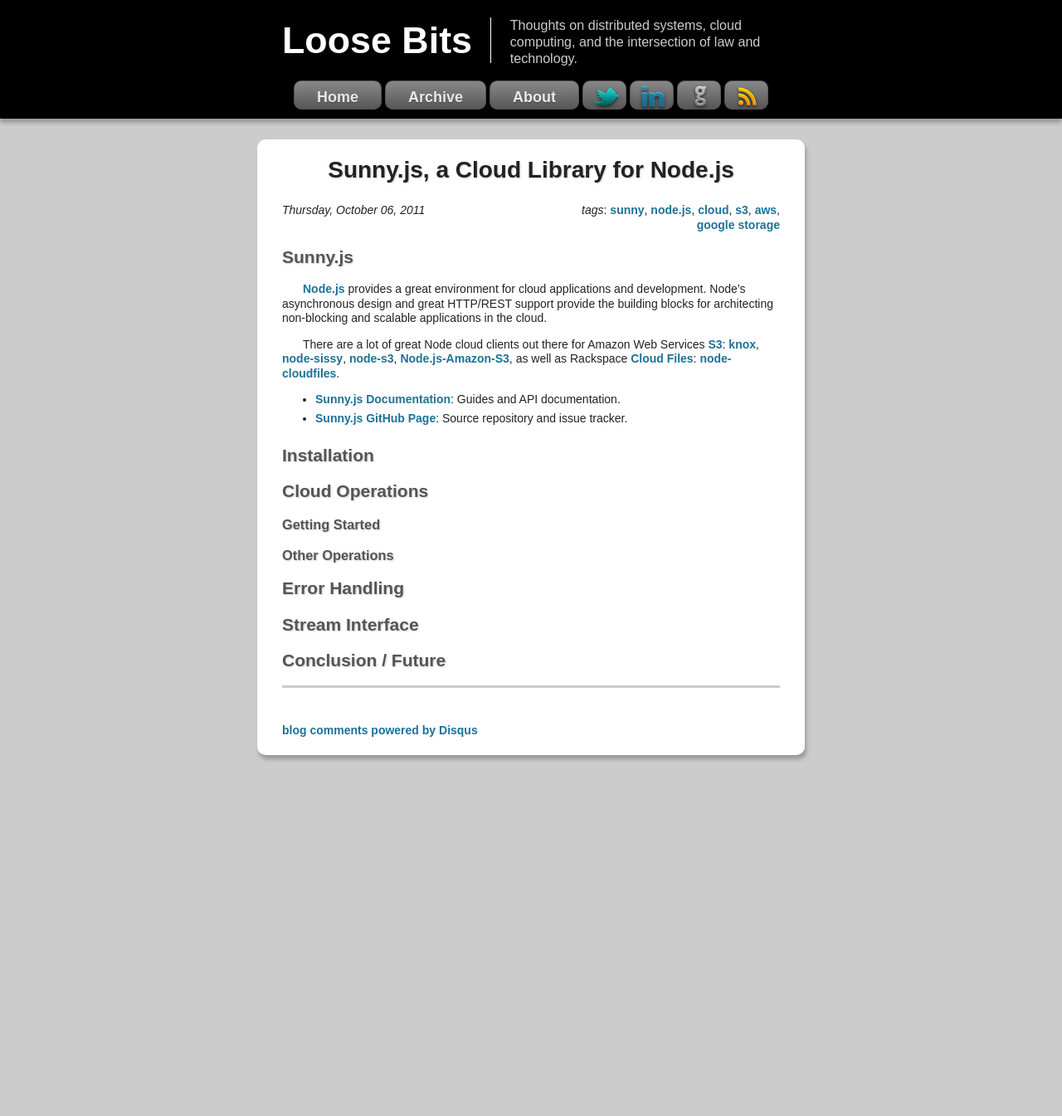
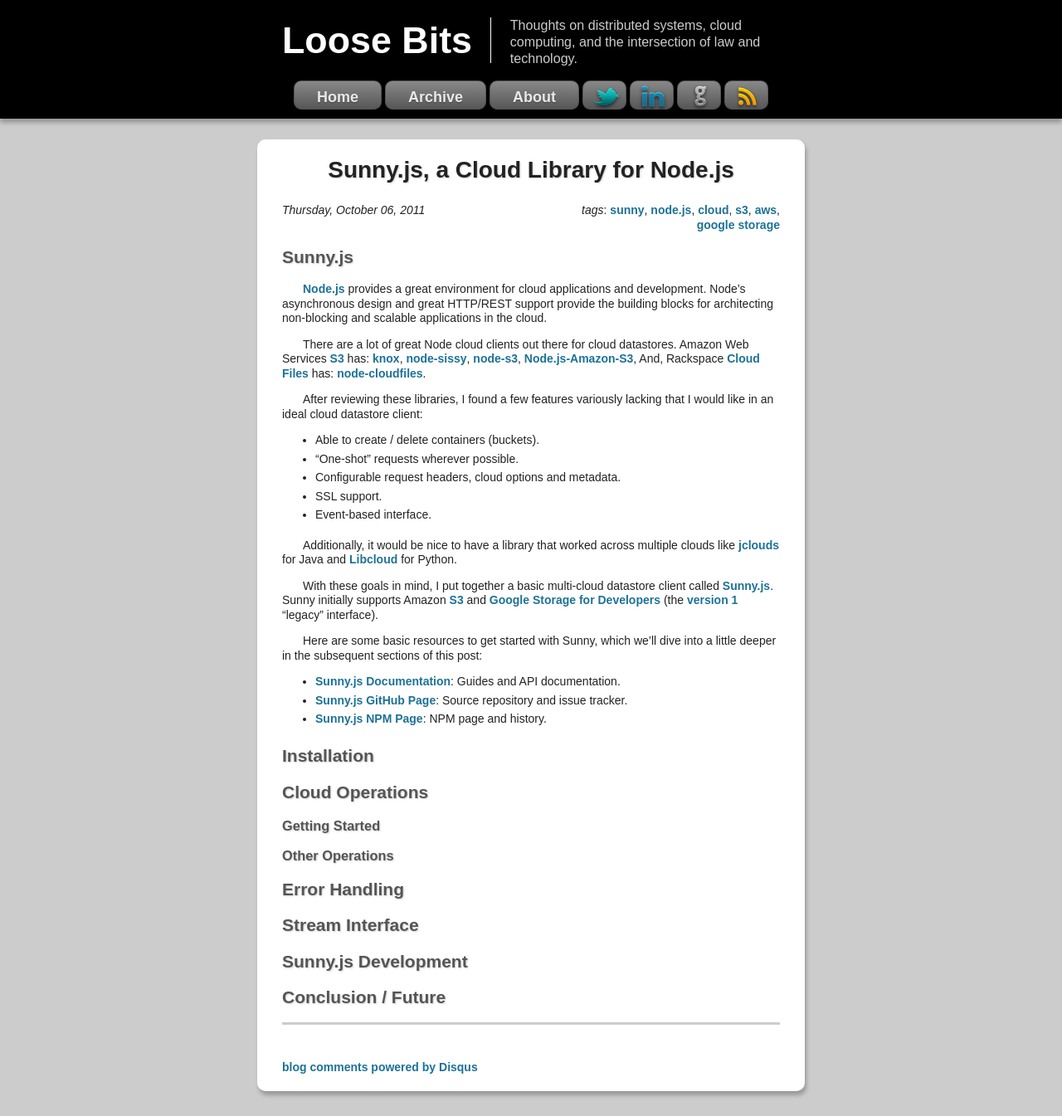
Before and after one commit to ryan-roemer/loose-bits, a Jekyll site: the page built from _posts/2011-10-06-node-sunny.md, in a window 1280 px wide. Shown: the whole page at 83% size. Built offline with Jekyll 4.4.1, drawn with Linux system fonts in a browser that asks for light colours; Markdown is read by kramdown in place of the engine named in the settings; comment, search, counter and statistics services are not loaded; before the commit the page ends 940 px from its top, so only the background shows below that.

Commit message:
Sunny Post: Finish introduction.

```diff
--- a/_posts/2011-10-06-node-sunny.md
+++ b/_posts/2011-10-06-node-sunny.md
@@ -17,15 +17,34 @@
 the building blocks for architecting non-blocking and scalable applications
 in the cloud.
 
-There are a lot of great Node cloud clients out there for
-Amazon Web Services [S3][s3]: [knox][knox], [node-sissy][node-sissy],
+There are a lot of great Node cloud clients out there for cloud datastores.
+Amazon Web Services [S3][s3] has: [knox][knox], [node-sissy][node-sissy],
 [node-s3][node-s3], [Node.js-Amazon-S3][Node.js-Amazon-S3],
-as well as Rackspace [Cloud Files][cf]: [node-cloudfiles][node-cloudfiles].
+And, Rackspace [Cloud Files][cf] has: [node-cloudfiles][node-cloudfiles].
 
+After reviewing these libraries, I found a few features variously lacking that
+I would like in an ideal cloud datastore client:
 
+* Able to create / delete containers (buckets).
+* "One-shot" requests wherever possible.
+* Configurable request headers, cloud options and metadata.
+* SSL support.
+* Event-based interface.
+
+Additionally, it would be nice to have a library that worked across multiple
+clouds like [jclouds][jclouds] for Java and [Libcloud][libcloud] for Python.
+
+With these goals in mind, I put together a basic multi-cloud datastore client
+called [Sunny.js][sunny_www]. Sunny initially supports Amazon [S3][s3] and
+[Google Storage for Developers][gsfd] (the [version 1][gs_v1] "legacy"
+interface).
+
+Here are some basic resources to get started with Sunny, which we'll dive into
+a little deeper in the subsequent sections of this post:
 
 * [Sunny.js Documentation][sunny_www]: Guides and API documentation.
 * [Sunny.js GitHub Page][sunny_gh]: Source repository and issue tracker.
+* [Sunny.js NPM Page][sunny_npm]: NPM page and history.
 
 <!-- more start -->
 
@@ -41,6 +60,8 @@
 
 ## Stream Interface
 
+## Sunny.js Development
+
 ## Conclusion / Future
 
 [node]: http://nodejs.org
@@ -49,8 +70,11 @@
 [node-s3]: https://github.com/grippy/node-s3
 [Node.js-Amazon-S3]: https://github.com/nuxusr/Node.js---Amazon-S3
 [node-cloudfiles]: https://github.com/nodejitsu/node-cloudfiles
+[jclouds]: http://www.jclouds.org/
+[libcloud]: http://libcloud.apache.org/
 [s3]: http://aws.amazon.com/s3/
-[gsfh]: http://code.google.com/apis/storage/
+[gsfd]: http://code.google.com/apis/storage/
+[gs_v1]: http://code.google.com/apis/storage/docs/reference/v1/apiversion1.html
 [cf]: http://www.rackspacecloud.com/cloud_hosting_products/files/
 [os]: http://openstack.org/projects/storage/
 [sunny_www]: http://sunnyjs.org
```
